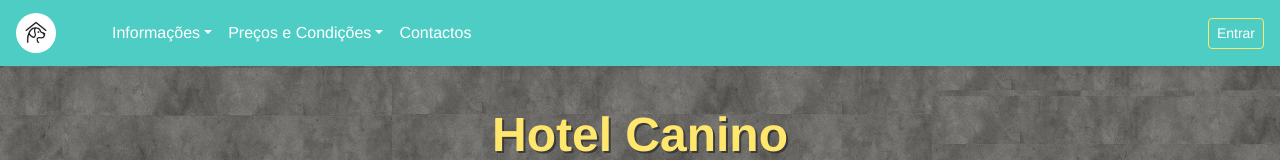
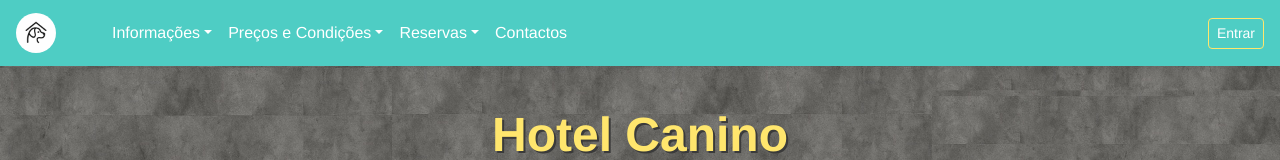
Before and after one commit to APedrosaUab/hotel-canino, a Vue app in the folder frontend/hotelcaninofrontend-main/: page / in a window 1280 px wide. Shown: the top 160 px of the page. Built offline with nearby package versions, Linux system fonts and the light colour scheme.

Commit message:
visibilidade calendário

```diff
--- a/frontend/hotelcaninofrontend-main/src/components/NavBar.vue
+++ b/frontend/hotelcaninofrontend-main/src/components/NavBar.vue
@@ -34,11 +34,11 @@
             <li><router-link class="dropdown-item" to="/condicoes">Condições</router-link></li>
           </ul>
         </li>
-        <li class="nav-item dropdown" v-if="isAuthenticated">
+        <li class="nav-item dropdown">
           <a class="nav-link dropdown-toggle" href="#" data-bs-toggle="dropdown">Reservas</a>
           <ul class="dropdown-menu">
             <li><router-link class="dropdown-item" to="/calendario">Calendário</router-link></li>
-            <li><router-link class="dropdown-item" to="/reservar">Reservar</router-link></li>
+            <li v-if="isAuthenticated"><router-link class="dropdown-item" to="/reservar">Reservar</router-link></li>
           </ul>
         </li>
         <li class="nav-item">
```
